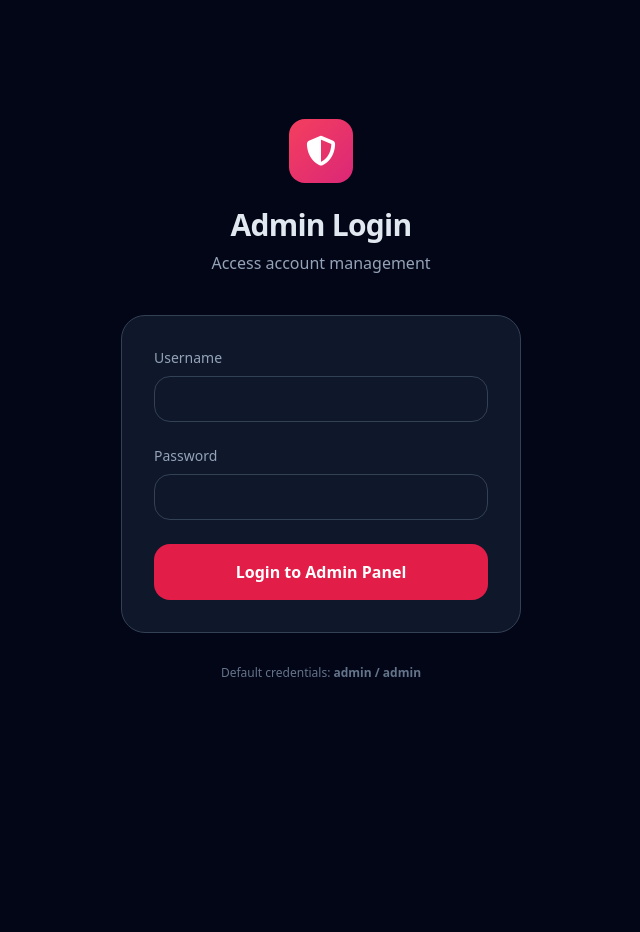
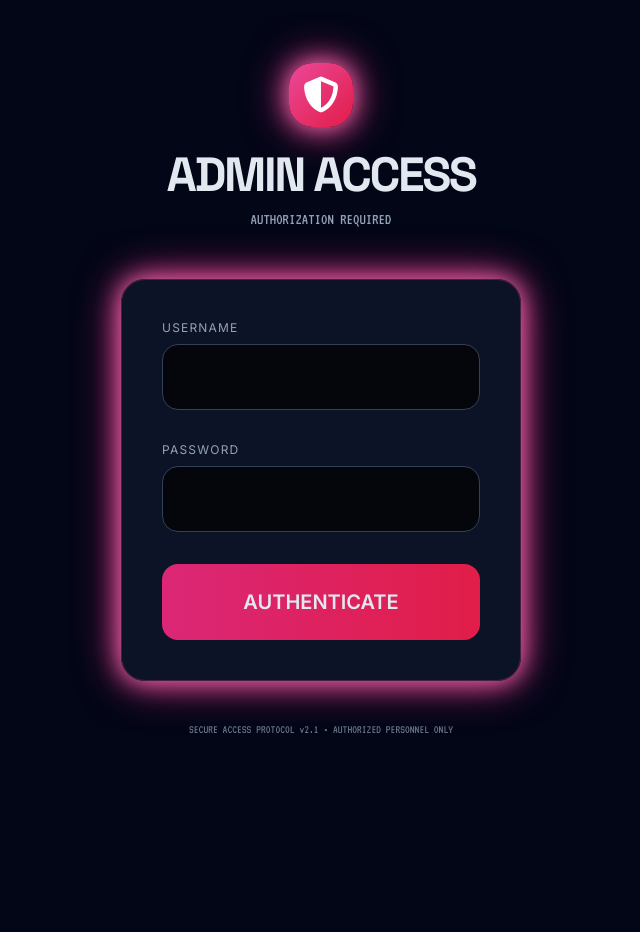
Before and after one commit to Exhipper/exflix, a Flask app: page /admin in a window 1280 px wide. Shown: the top 932 px of the page, without its empty margins (319-959 px from the left). Before the commit the page ends 677 px from the top, so only its background shows below. Run offline with Flask 3, Linux system fonts and the light colour scheme; some libraries are stand-ins or nearby versions.

Commit message:
Update admin_login.html

```diff
--- a/templates/admin_login.html
+++ b/templates/admin_login.html
@@ -3,48 +3,87 @@
 <head>
     <meta charset="UTF-8">
     <meta name="viewport" content="width=device-width, initial-scale=1.0">
-    <title>Admin Login • Premium Account Gen</title>
+    <title>SECURE ACCESS • ADMIN PANEL</title>
     <script src="https://cdn.tailwindcss.com"></script>
     <link rel="stylesheet" href="https://cdnjs.cloudflare.com/ajax/libs/font-awesome/6.5.1/css/all.min.css">
+    <style>
+        @import url('https://fonts.googleapis.com/css2?family=Inter:wght@400;500;600&family=Space+Grotesk:wght@500;600;700&family=VT323&display=swap');
+
+        body { font-family: 'Inter', sans-serif; background: #020617; }
+        .header-font { font-family: 'Space Grotesk', sans-serif; }
+        .mono { font-family: 'VT323', monospace; }
+
+        .glass {
+            background: rgba(15, 23, 42, 0.85);
+            backdrop-filter: blur(20px);
+            border: 1px solid rgba(236, 72, 153, 0.25);
+        }
+        .neon-border { box-shadow: 0 0 25px #f472b6, 0 0 45px #db2777; }
+
+        .scanline::after {
+            content: '';
+            position: absolute;
+            top: -100%; left: 0; right: 0; bottom: 0;
+            background: linear-gradient(transparent, rgba(236, 72, 153, 0.12), transparent);
+            animation: scan 4s linear infinite;
+        }
+
+        @keyframes scan {
+            0% { transform: translateY(-100%); }
+            100% { transform: translateY(500%); }
+        }
+    </style>
 </head>
-<body class="bg-[#020617] text-slate-200 min-h-screen flex items-center justify-center">
-    <div class="max-w-md w-full px-6">
-        <div class="text-center mb-10">
-            <div class="mx-auto w-16 h-16 bg-gradient-to-br from-rose-500 to-pink-600 rounded-2xl flex items-center justify-center mb-6">
-                <i class="fa-solid fa-shield-halved text-white text-3xl"></i>
+<body class="text-slate-200 min-h-screen flex items-center justify-center">
+    <div class="max-w-md w-full mx-auto px-6">
+        <div class="text-center mb-12">
+            <div class="inline-flex items-center gap-3 mb-6">
+                <div class="w-16 h-16 bg-gradient-to-br from-pink-500 to-rose-600 rounded-3xl flex items-center justify-center neon-border">
+                    <i class="fa-solid fa-shield-halved text-white text-4xl"></i>
+                </div>
             </div>
-            <h1 class="text-3xl font-bold tracking-tight">Admin Login</h1>
-            <p class="text-slate-400 mt-2">Access account management</p>
+            <h1 class="header-font text-5xl font-bold tracking-tighter glow-pink">ADMIN ACCESS</h1>
+            <p class="text-slate-400 mono mt-2">AUTHORIZATION REQUIRED</p>
         </div>
 
-        <div class="bg-[#0f172a] border border-slate-700 rounded-3xl p-8">
+        <div class="glass rounded-3xl p-10 neon-border scanline">
+            <form method="POST" class="space-y-8">
+                <div>
+                    <label class="block text-xs tracking-widest text-slate-400 mb-2">USERNAME</label>
+                    <input type="text" name="username" required
+                           class="w-full bg-black/70 border border-slate-700 rounded-2xl px-6 py-5 focus:border-pink-500 outline-none mono">
+                </div>
+
+                <div>
+                    <label class="block text-xs tracking-widest text-slate-400 mb-2">PASSWORD</label>
+                    <input type="password" name="password" required
+                           class="w-full bg-black/70 border border-slate-700 rounded-2xl px-6 py-5 focus:border-pink-500 outline-none mono">
+                </div>
+
+                <button type="submit"
+                    class="w-full py-6 bg-gradient-to-r from-pink-600 to-rose-600 hover:from-pink-500 hover:to-rose-500 rounded-2xl font-bold text-xl transition-all active:scale-95">
+                    AUTHENTICATE
+                </button>
+            </form>
+
             {% if error %}
-            <div class="mb-6 p-4 bg-red-900/30 border border-red-700 text-red-300 rounded-2xl text-sm">
+            <div class="mt-6 p-4 bg-red-900/30 border border-red-500 rounded-2xl text-red-400 text-center">
                 {{ error }}
             </div>
             {% endif %}
-
-            <form method="POST" class="space-y-6">
-                <div>
-                    <label class="block text-sm font-medium text-slate-400 mb-2">Username</label>
-                    <input type="text" name="username" required autocomplete="off"
-                           class="w-full bg-slate-900 border border-slate-700 focus:border-rose-500 rounded-2xl px-4 py-3 text-sm">
-                </div>
-                <div>
-                    <label class="block text-sm font-medium text-slate-400 mb-2">Password</label>
-                    <input type="password" name="password" required autocomplete="off"
-                           class="w-full bg-slate-900 border border-slate-700 focus:border-rose-500 rounded-2xl px-4 py-3 text-sm">
-                </div>
-                <button type="submit"
-                        class="w-full bg-rose-600 hover:bg-rose-500 py-4 rounded-2xl font-semibold text-white transition-colors">
-                    Login to Admin Panel
-                </button>
-            </form>
         </div>
 
-        <div class="text-center mt-8 text-xs text-slate-500">
-            Default credentials: <strong>admin / admin</strong>
+        <div class="text-center text-xs text-slate-500 mt-10 mono">
+            SECURE ACCESS PROTOCOL v2.1 • AUTHORIZED PERSONNEL ONLY
         </div>
     </div>
+
+    <script>
+        // Optional: Add subtle animation on load
+        document.querySelector('form').classList.add('animate-pulse');
+        setTimeout(() => {
+            document.querySelector('form').classList.remove('animate-pulse');
+        }, 800);
+    </script>
 </body>
 </html>
```
